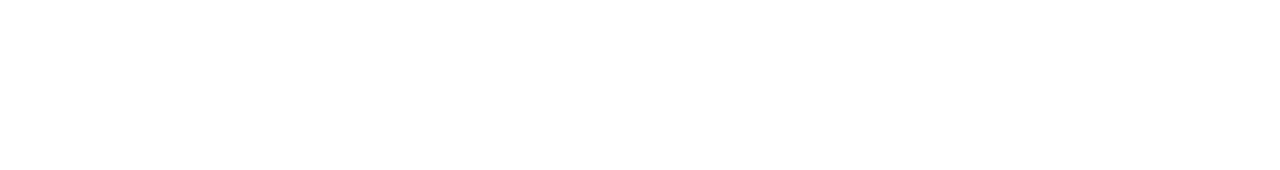
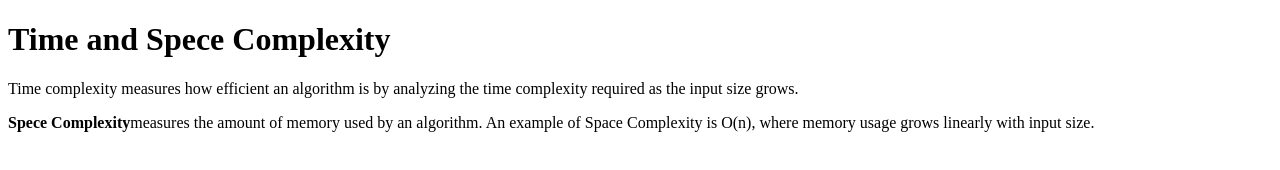
Before and after one commit to acciojob/time-and-space-complexity-satavprajakta, a website: page main.html in a window 1280 px wide. Drawn offline with Linux system fonts and the light colour scheme.

Commit message:
created a submission

```diff
--- a/main.html
+++ b/main.html
@@ -8,6 +8,10 @@
 
 <body>
 	<!-- the entire body must be written by student -->
+	<h1>Time and Spece Complexity</h1>
+	<p>Time complexity measures how efficient an algorithm is by analyzing the time complexity required as the input size grows.
+	</p>
+	<p><b>Spece Complexity</b>measures the amount of memory used by an algorithm. An example of Space Complexity is O(n), where memory usage grows linearly with input size.</p>
     <script type="text/javascript" src="./script.js">
 </script>
 
```
